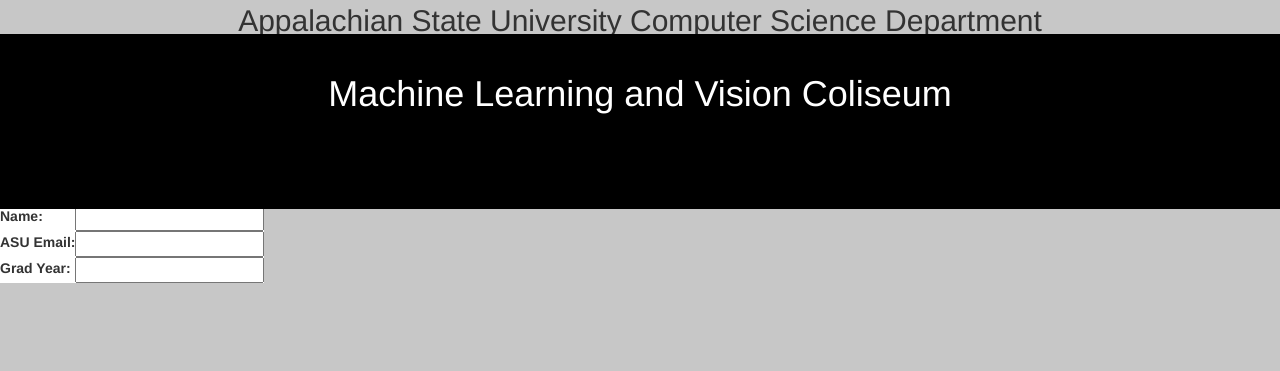
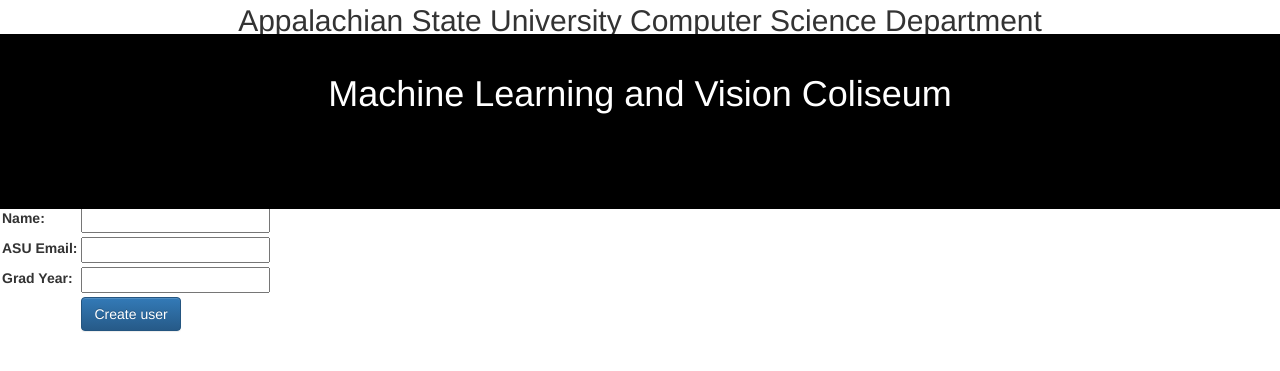
Before and after one commit to kilukmt/machine-learning-capstone, a Django app: page /user/create_user/ in a window 1280 px wide. Shown: the top 371 px of the page. Run offline with Django 3.2, Linux system fonts and the light colour scheme; some libraries are stand-ins or nearby versions.

Commit message:
user create app created(almost done); some style updated

```diff
--- a/django/Website/Website/css/style.css
+++ b/django/Website/Website/css/style.css
@@ -2,7 +2,8 @@
 html, body {
 	margin: 0;
 	padding: 0;
-	background-color: #c7c7c7;
+	/*background-color: #c7c7c7;*/
+	background-color: white;
 }
 
 body {
@@ -53,3 +54,7 @@ body {
 	margin: 0 auto;
 	max-width: 43%;
 }
+
+#create_user_table td {
+	padding: 2px;
+}
--- /dev/null
+++ b/django/Website/user/forms.py
@@ -0,0 +1,6 @@
+from django import forms
+
+class CreateUserForm(forms.Form):
+	name = forms.CharField(label='name', max_length=100)
+	email = forms.EmailField(label='email')
+	grad_year = forms.IntegerField(label='grad_year')
--- a/django/Website/user/templates/user/create_user.html
+++ b/django/Website/user/templates/user/create_user.html
@@ -2,7 +2,8 @@
 {% extends "home/base.html" %}
 
 {% block content %}
-<form id="create_user_form" action="">
+<form id="create_user_form" action="/user/cu/" method="post">
+{% csrf_token %}
 	<table id="create_user_table">
 		<tr>
 			<td><label for="name">Name:</label></td>
@@ -16,6 +17,10 @@
 			<td><label for="grad_year">Grad Year:</label></td>
 			<td><input type="text" id="grad_year" name="grad_year"></td>
 		</tr>
+		<tr>
+			<td></td>
+			<td><input class="btn btn-primary" type="submit" value="Create user"></td>
+		</tr>
 	</table>
 </form>
 {% endblock %}
--- a/django/Website/user/urls.py
+++ b/django/Website/user/urls.py
@@ -3,7 +3,8 @@ from . import views
 
 app_name = 'user'
 urlpatterns = [
-	# url(r'^$', views.IndexView.as_view(), name='index'),
-	# url(r'^(?P<pk>[0-9]+)/$', views.CreateUserView.as_view(), name='create_user'),
+	# url(r'^$', views.UserView.as_view(), name='index'),
+	url(r'^(?P<pk>[0-9]+)/$', views.UserView.as_view(), name='user'),
 	url(r'^create_user/$', views.create_user, name='create_user'),
+	url(r'^cu/$', views.process_new_user, name='process_new_user'),
 ]
--- a/django/Website/user/views.py
+++ b/django/Website/user/views.py
@@ -1,17 +1,33 @@
 from django.shortcuts import get_object_or_404, render
-from django.http import HttpResponseRedirect
+from django.http import HttpResponse, HttpResponseRedirect
 from django.urls import reverse
 from django.views import generic
 
 from .models import User, Group
+from .forms import CreateUserForm
 
-# class CreateUserView(generic.DetailView):
-# 	model = User
-# 	template_name = 'user/create_user.html'
-
-# class IndexView(generic.DetailView):
-# 	model = User
-# 	template_name = 'user/index.html'
+class UserView(generic.DetailView):
+	model = User
+	template_name = 'user/user.html'
 
 def create_user(request):
 	return render(request, 'user/create_user.html', {})
+
+def process_new_user(request):
+	if request.method == 'POST':
+		form = CreateUserForm(request.POST)
+		if form.is_valid():
+			name = form.cleaned_data['name']
+			email = form.cleaned_data['email']
+			grad_year = form.cleaned_data['grad_year']
+
+			# Validate email here!!!
+
+			user = User(name=name, email=email, grad_year=grad_year)
+			user.save()
+
+			return HttpResponseRedirect('/user/' + str(user.id) + '/')
+		else:
+			return HttpResponse("Form is not valid")
+
+	return render(request, 'user/create_user.html', {})
```
Also changed, not shown: django/Website/user/templates/user/user.html (added, +8 -0 lines), django/Website/challenge/urls.py (added).
